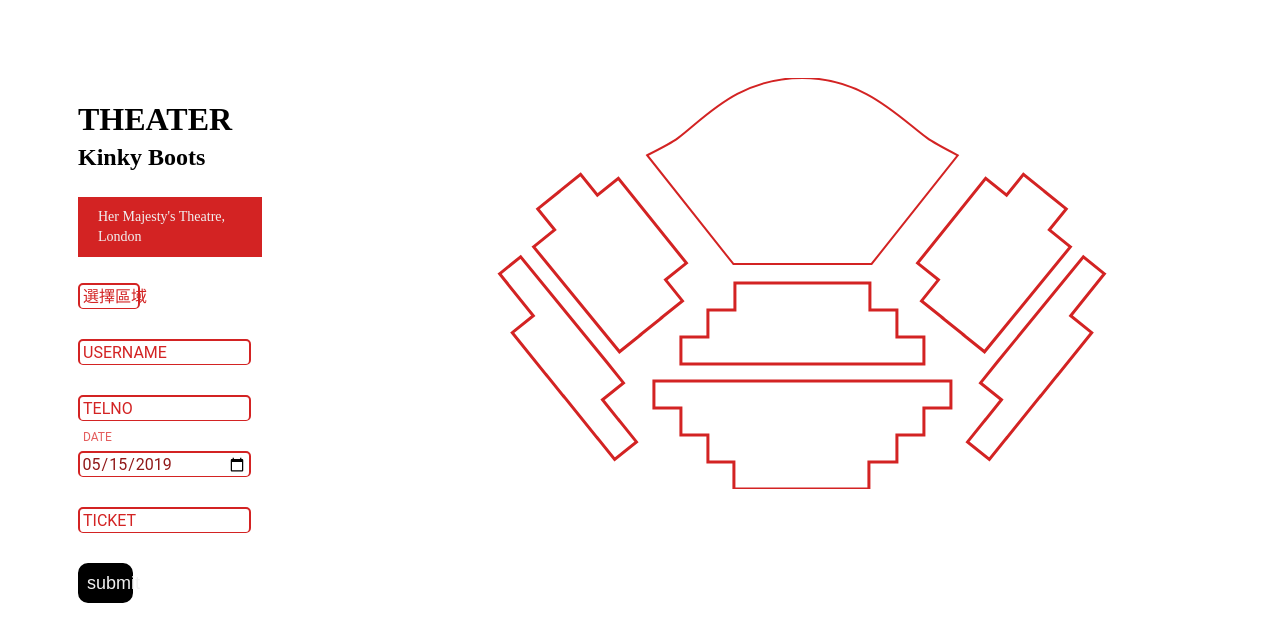
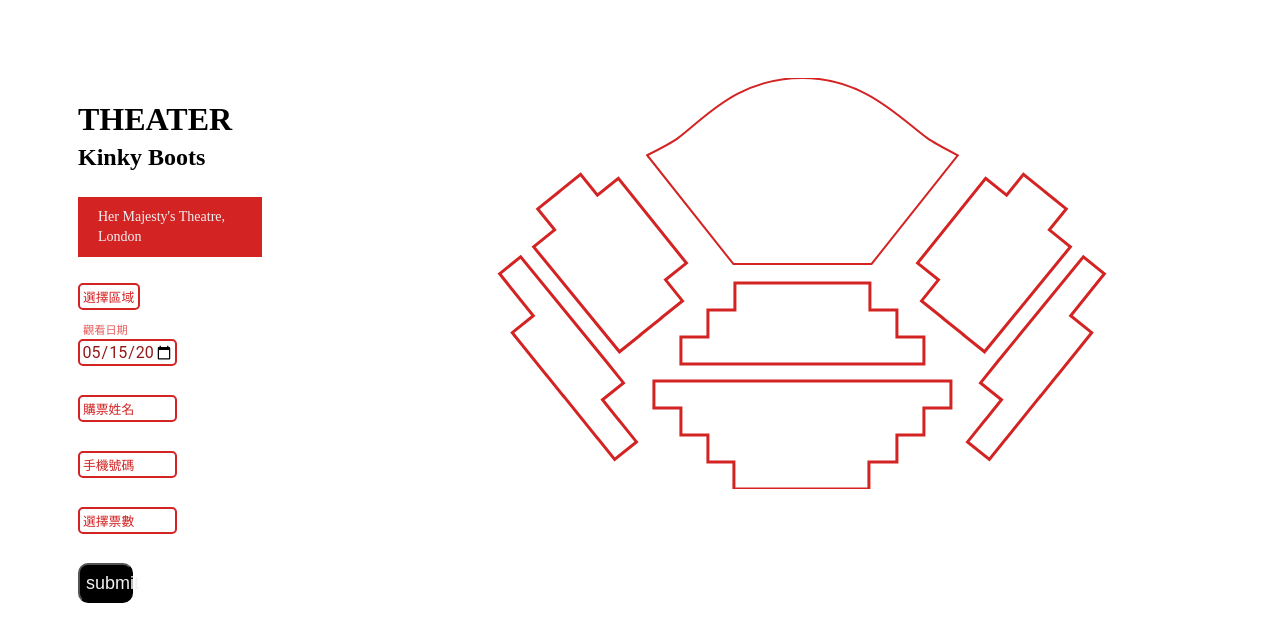
Before and after one commit to Eason0in/Kinky-Boots-client, a Vue app: page /#/Book in a window 1280 px wide. Shown: the top 642 px of the page. Built offline with nearby package versions, Linux system fonts and the light colour scheme.

Commit message:
Change book page again

```diff
--- a/src/components/Book.vue
+++ b/src/components/Book.vue
@@ -8,36 +8,32 @@
           <p class="address">Her Majesty's Theatre, London</p>
         </div>
         <form class="wrapper">
-          <div class="form-group red" style="display: block">
+          <div class="form-group red">
             <input
               class="tag"
               style="width:30%;"
               id="tag"
               type="text"
               required="required"
-              v-model="filter"
+              v-model="areas[0]"
             >
             <label for="tag" data-content="選擇區域"></label>
-            <div class="ticket" v-if="now_area">
-              <h3>座位{{now_area.tag}}區 ｜ {{now_area.place}} ｜ 價格 £{{now_area.price}}</h3>
-            </div>
           </div>
-
+          <div class="form-group red">
+            <input id="book-date" type="date" required="required" v-model="book.nowDate">
+            <label for="book-date" data-content="觀看日期">觀看日期</label>
+          </div>
           <div class="form-group red">
             <input id="name" type="text" required="required" v-model="book.name">
-            <label for="name" data-content="UserName">UserName</label>
+            <label for="name" data-content="購票姓名">購票姓名</label>
           </div>
           <div class="form-group red">
             <input id="telno" type="text" required="required" v-model="book.telno">
-            <label for="telno" data-content="TelNo">TelNo</label>
-          </div>
-          <div class="form-group red">
-            <input id="book-date" type="date" required="required" v-model="book.nowDate">
-            <label for="book-date" data-content="Date">Date</label>
+            <label for="telno" data-content="手機號碼">手機號碼</label>
           </div>
           <div class="form-group red">
             <input id="ticket" type="number" required="required" v-model="book.ticket">
-            <label for="ticket" data-content="Ticket">Ticket</label>
+            <label for="ticket" data-content="選擇票數">選擇票數</label>
           </div>
           <div class="form-group red" style="width:30%;">
             <button class="tourBtn" type="submit">submit</button>
@@ -60,6 +56,7 @@
           <g id="A1">
             <polygon
               data-name="A1"
+              @click="add('A1')"
               points="424.331,258.97 397.331,258.97 397.331,231.97 370.331,231.97 370.331,204.97 342.491,204.97 315.491,204.97
         288.491,204.97 261.491,204.97 235.331,204.97 235.331,231.97 208.331,231.97 208.331,258.97 181.331,258.97 181.331,285.97
         424.331,285.97 	"
@@ -68,12 +65,14 @@
           <g id="A2">
             <polygon
               data-name="A2"
+              @click="add('A2')"
               points="570.822,168.813 549.768,151.881 566.661,130.874 545.605,113.943 545.661,113.874 523.841,96.328
         507.003,117.266 486.063,100.428 418.001,185.067 438.872,201.85 421.94,222.906 442.996,239.836 442.94,239.906 463.996,256.836
         463.94,256.906 484.928,273.782 570.768,168.881 	"
             ></polygon>
             <polygon
               data-name="A2"
+              @click="add('A2')"
               points="34,168.813 55.055,151.881 38.161,130.874 59.217,113.943 59.161,113.874 80.981,96.328 97.819,117.266
         118.759,100.428 186.821,185.067 165.95,201.85 182.882,222.906 161.826,239.836 161.882,239.906 140.826,256.836 140.882,256.906
         119.895,273.782 34.055,168.881 	"
@@ -82,6 +81,7 @@
           <g id="B1">
             <polygon
               data-name="B1"
+              @click="add('B1')"
               points="423.911,302.97 180.911,302.97 154.331,302.97 154.331,329.97 181.331,329.97 181.331,356.97 208.331,356.97
         208.331,383.97 234.331,383.97 234.331,410.97 261.331,410.97 288.331,410.97 315.331,410.97 342.331,410.97 369.331,410.97
         369.331,383.97 369.491,383.97 397.331,383.97 397.331,356.97 424.331,356.97 424.331,329.97 451.331,329.97 451.331,302.97 	"
@@ -90,12 +90,14 @@
           <g id="B2">
             <polygon
               data-name="B2"
+              @click="add('B2')"
               points="604.822,195.813 583.768,178.881 497.928,283.782 480.94,304.906 501.928,321.782 485.556,342.14 485.487,342.085
         467.94,363.906 489.761,381.452 506.692,360.397 506.761,360.452 540.624,318.342 540.761,318.452 557.692,297.397
         557.761,297.452 592.146,254.693 571.09,237.761 	"
             ></polygon>
             <polygon
               data-name="B2"
+              @click="add('B2')"
               points="0,195.813 21.055,178.881 106.895,283.782 123.882,304.906 102.895,321.782 119.267,342.14 119.335,342.085
         136.882,363.906 115.062,381.452 98.13,360.397 98.062,360.452 64.198,318.342 64.062,318.452 47.13,297.397 47.062,297.452
         12.676,254.693 33.732,237.761 	"
@@ -126,6 +128,7 @@ export default {
       },
       filter: "",
       ticket: 1,
+      areas: [],
       stage_data: [
         {
           tag: "A1",
@@ -150,20 +153,11 @@ export default {
       ]
     };
   },
-  computed: {
-    now_area: function() {
-      var vobj = this;
-      var result = this.stage_data.filter(function(obj) {
-        return obj.tag == vobj.filter;
-      });
-      if (result.length == 0) {
-        return null;
-      }
-      return result[0];
+  methods: {
+    add: function(data) {
+      this.areas.unshift(data);
+      console.log(this.areas);
     }
-  },
-  methods: {
-    filter() {}
   }
 };
 </script>
@@ -232,7 +226,6 @@ input
   border-radius: 10px
   background-color: black
   color: #f1f1f1
-  border: solid black
   cursor: pointer
   transition: 0.5s
 
@@ -254,7 +247,6 @@ $sans-serif: Roboto, Arial, sans-serif
     display: inline-block
     height: 3rem
     padding-top: 0.5rem
-    // border: solid 1px
 
     input
         background: none
@@ -262,7 +254,7 @@ $sans-serif: Roboto, Arial, sans-serif
         font-family: $sans-serif
         font-size: 1rem
         padding: 0.25rem 0.1rem
-        width: 90%
+        width: 50%
     input:invalid
         box-shadow: none
 
@@ -286,18 +278,17 @@ $sans-serif: Roboto, Arial, sans-serif
         will-change: font-size, top
 
     label::before, input[required]:focus ~ label::before
-        font-size: 0.75rem
-        top: -3.8rem
+        font-size: 0.7rem
+        top: -3.6rem
 
     input:invalid ~ label::before
-        font-size: 1rem
-        top: -2rem
+        font-size: 0.8rem
+        top: -2.1rem
 
 // ---------- CONSTRUCTOR
 @mixin form-group($name, $lightcolor, $color, $darkcolor)
     .form-group.#{$name}
         input
-            border-bottom: 0.1rem solid $color
             color: $darkcolor
 
         label::before, input[required]:focus ~ label::before
```
